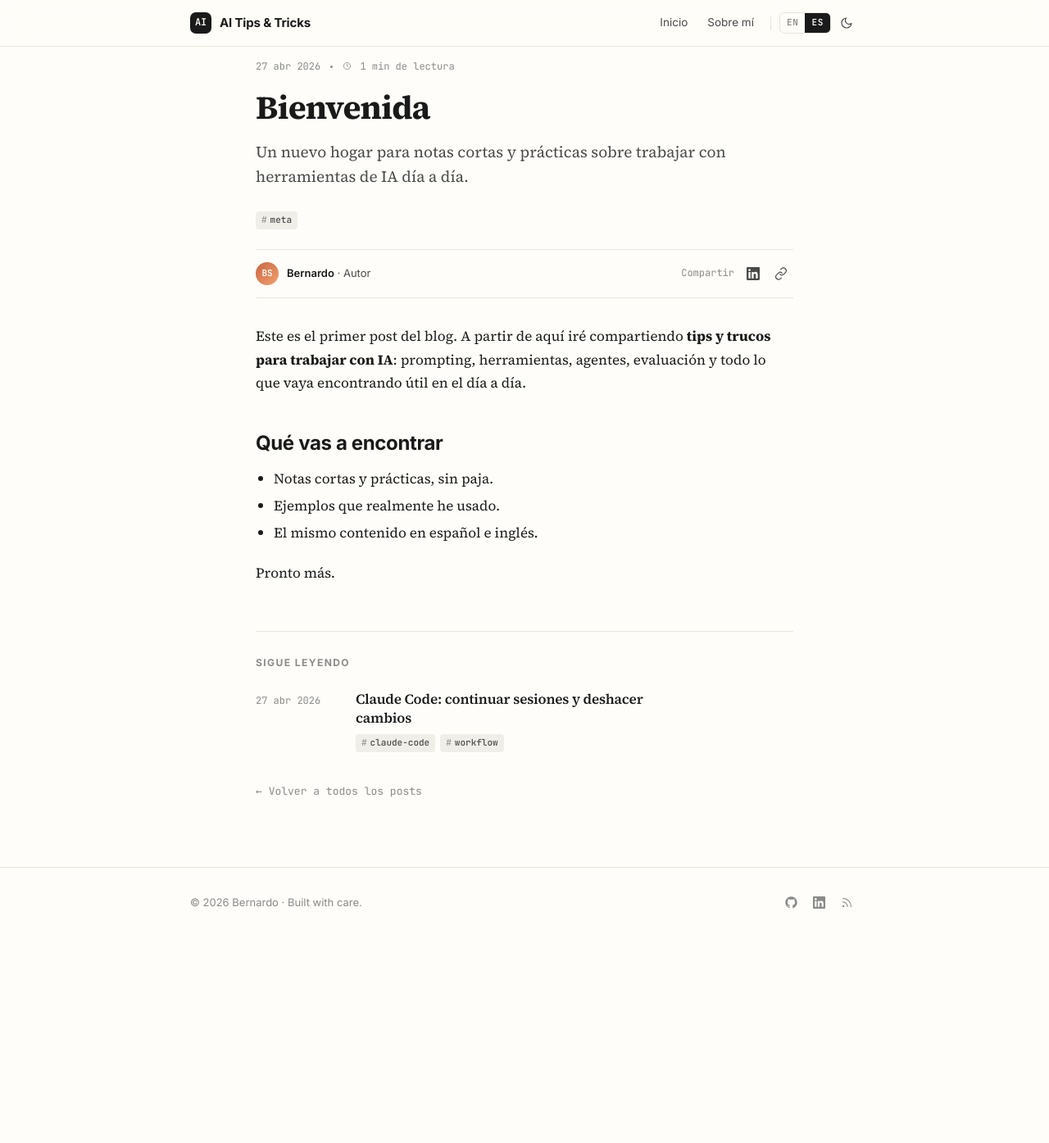
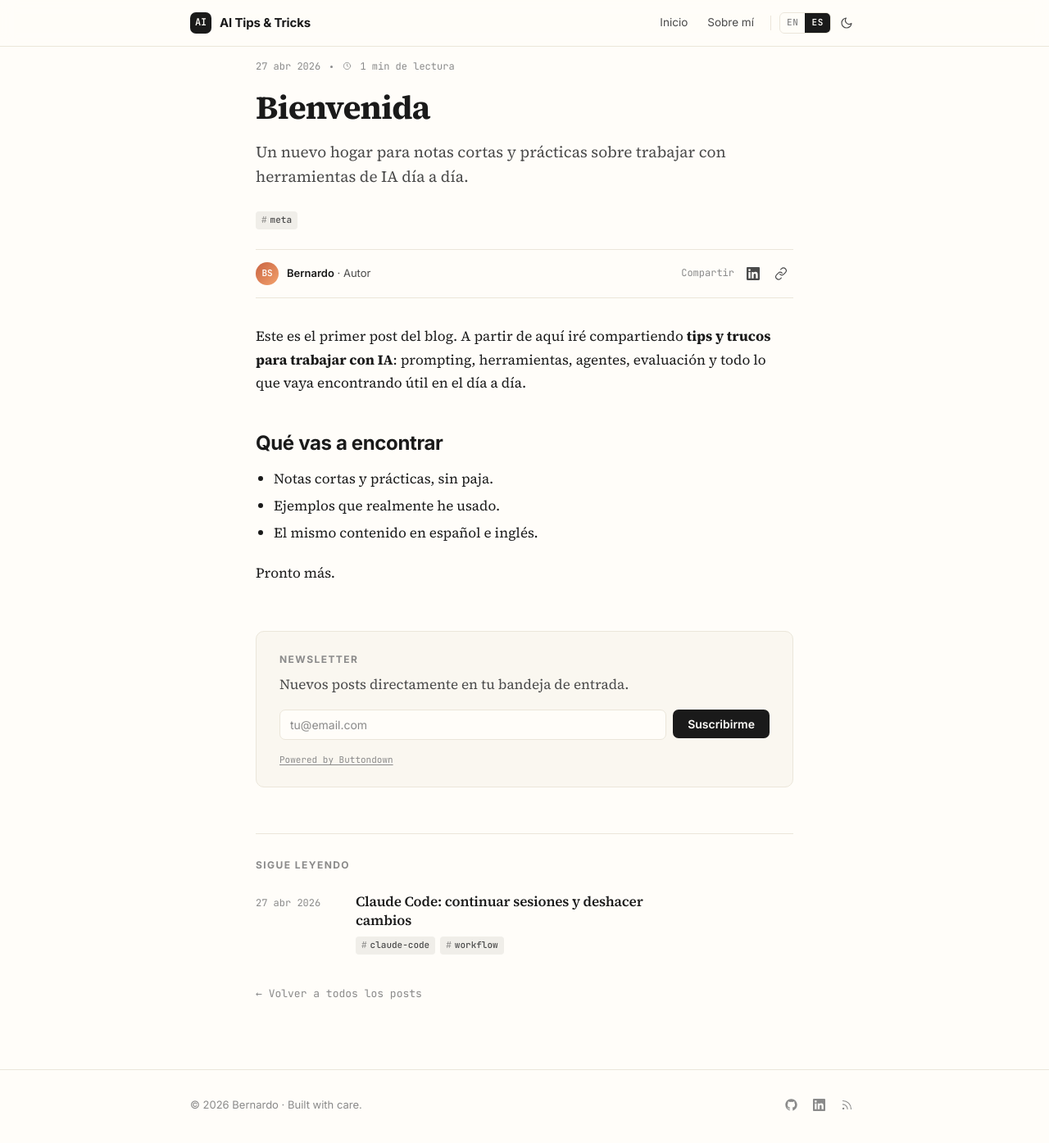
Before and after one commit to bernardosecades/bernardosecades.github.io, a Jekyll site: the page built from _posts/es/2026-04-27-bienvenida.md, in a window 1280 px wide and 1400 px high, scrolled down 46 px. Shown: the top 1395 px of the window at 82% size. Built offline with Jekyll 4.4.1, drawn with Linux system fonts in a browser that asks for light colours; before the commit the page ends 1199 px from its top, so only the background shows below that.

Commit message:
Newsletter add and fix order post by language

```diff
--- a/_layouts/post.html
+++ b/_layouts/post.html
@@ -10,6 +10,9 @@ layout: default
   {%- assign t_copied = '¡Copiado!' -%}
   {%- assign t_suggested = 'Sigue leyendo' -%}
   {%- assign t_back = '← Volver a todos los posts' -%}
+  {%- assign t_nl_desc = 'Nuevos posts directamente en tu bandeja de entrada.' -%}
+  {%- assign t_nl_placeholder = 'tu@email.com' -%}
+  {%- assign t_nl_submit = 'Suscribirme' -%}
 {%- else -%}
   {%- assign t_min = 'min read' -%}
   {%- assign t_author = 'Author' -%}
@@ -18,6 +21,9 @@ layout: default
   {%- assign t_copied = 'Copied!' -%}
   {%- assign t_suggested = 'Suggested next' -%}
   {%- assign t_back = '← Back to all posts' -%}
+  {%- assign t_nl_desc = 'New posts straight to your inbox.' -%}
+  {%- assign t_nl_placeholder = 'you@example.com' -%}
+  {%- assign t_nl_submit = 'Subscribe' -%}
 {%- endif -%}
 
 {%- assign all_lang_posts = site.posts | where: "lang", cur_lang -%}
@@ -78,6 +84,18 @@ layout: default
     <div class="prose">
       {{ content }}
     </div>
+
+    <section class="newsletter-cta">
+      <h3>Newsletter</h3>
+      <p>{{ t_nl_desc }}</p>
+      <form action="https://buttondown.com/api/emails/embed-subscribe/bernardosecades" method="post">
+        <input type="email" name="email" id="bd-email" placeholder="{{ t_nl_placeholder }}" required />
+        <input type="submit" value="{{ t_nl_submit }}" />
+        <p class="bd-credit">
+          <a href="https://buttondown.com/refer/bernardosecades" target="_blank" rel="noopener">Powered by Buttondown</a>
+        </p>
+      </form>
+    </section>
 
     {% if other_posts.size > 0 %}
     <section class="suggested">
--- a/assets/css/style.css
+++ b/assets/css/style.css
@@ -374,6 +374,44 @@ html[data-theme="dark"] .icon-btn .icon-moon { display: none; }
 .highlight .nt { color: #e06c75; }
 .highlight .na { color: #d19a66; }
 
+/* ── Newsletter CTA (post footer) ────────────────────────────────────── */
+.newsletter-cta {
+  margin-top: 56px; padding: 24px 28px;
+  background: var(--bg-elev); border: 1px solid var(--line); border-radius: 10px;
+}
+.newsletter-cta h3 {
+  font-family: var(--sans); font-size: 12px; letter-spacing: 0.12em;
+  text-transform: uppercase; color: var(--fg-mute); margin: 0 0 8px; font-weight: 700;
+}
+.newsletter-cta > p {
+  font-family: var(--serif); font-size: 17px; color: var(--fg-soft); margin: 0 0 16px;
+}
+.newsletter-cta form { display: flex; gap: 8px; flex-wrap: wrap; align-items: flex-start; }
+.newsletter-cta input[type="email"] {
+  flex: 1; min-width: 200px;
+  padding: 9px 12px; border: 1px solid var(--line); border-radius: 7px;
+  background: var(--bg); color: var(--fg);
+  font-family: var(--sans); font-size: 14px;
+  outline: none; transition: border-color .15s;
+}
+.newsletter-cta input[type="email"]:focus { border-color: var(--accent); }
+.newsletter-cta input[type="email"]::placeholder { color: var(--fg-mute); }
+.newsletter-cta input[type="submit"] {
+  padding: 9px 18px; border-radius: 7px; border: none;
+  background: var(--fg); color: var(--bg);
+  font-family: var(--sans); font-size: 14px; font-weight: 600;
+  cursor: pointer; transition: background .15s, color .15s; white-space: nowrap;
+}
+.newsletter-cta input[type="submit"]:hover { background: var(--accent); color: #fff; }
+.newsletter-cta .bd-credit {
+  width: 100%; margin: 8px 0 0;
+  font-family: var(--mono); font-size: 11px; color: var(--fg-mute);
+}
+.newsletter-cta .bd-credit a {
+  color: var(--fg-mute); text-decoration: underline; text-underline-offset: 2px;
+}
+.newsletter-cta .bd-credit a:hover { color: var(--accent); }
+
 .suggested {
   margin-top: 56px; padding-top: 28px; border-top: 1px solid var(--line);
 }
```
Also changed, not shown: _posts/en/2026-04-27-claude-code-sessions-rewind.md (+1 -1 lines), _posts/en/2026-04-27-welcome.md (+1 -1 lines), _posts/es/2026-04-27-bienvenida.md (+1 -1 lines), _posts/es/2026-04-27-claude-code-sesiones-rewind.md (+1 -1 lines).
